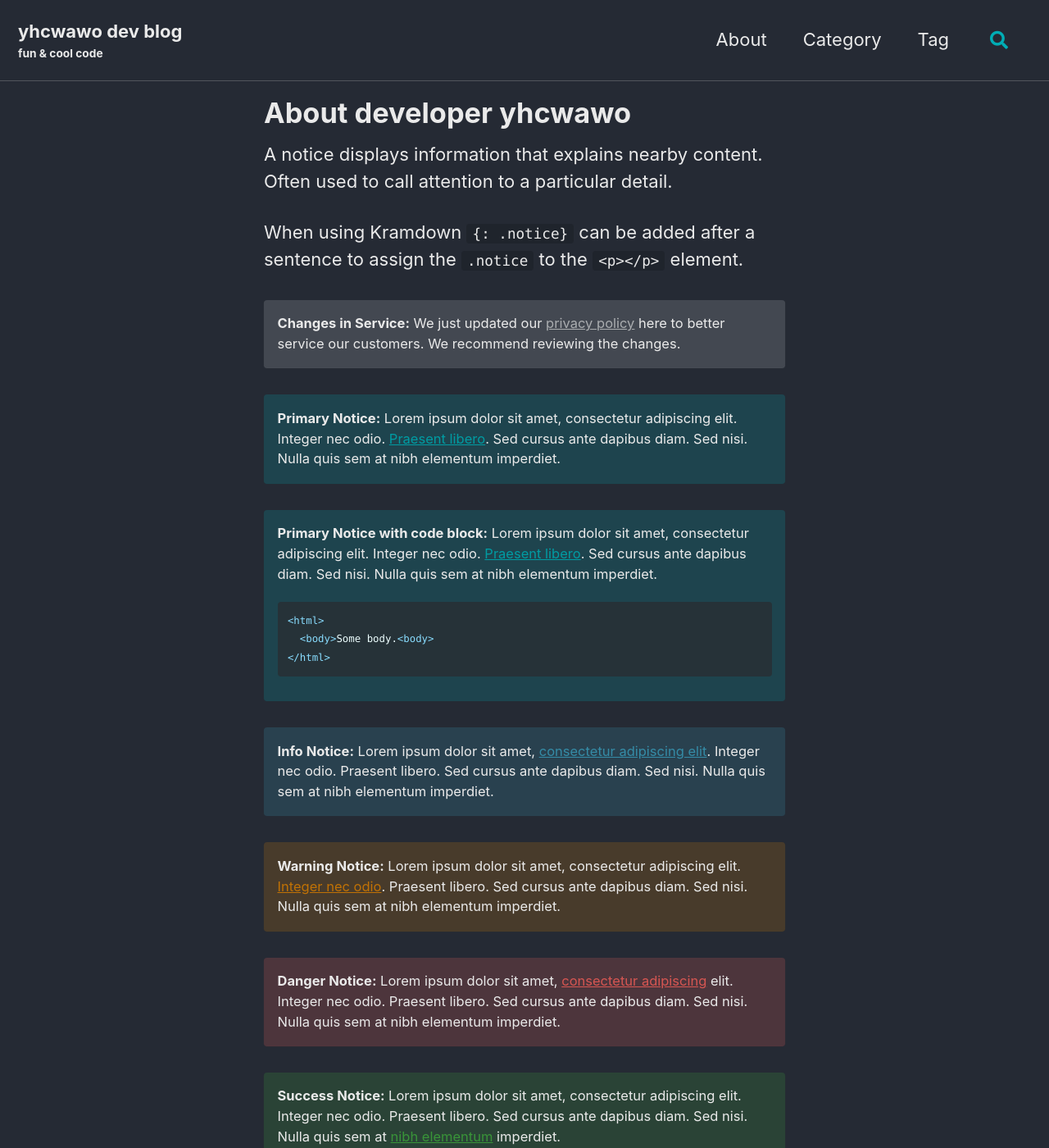
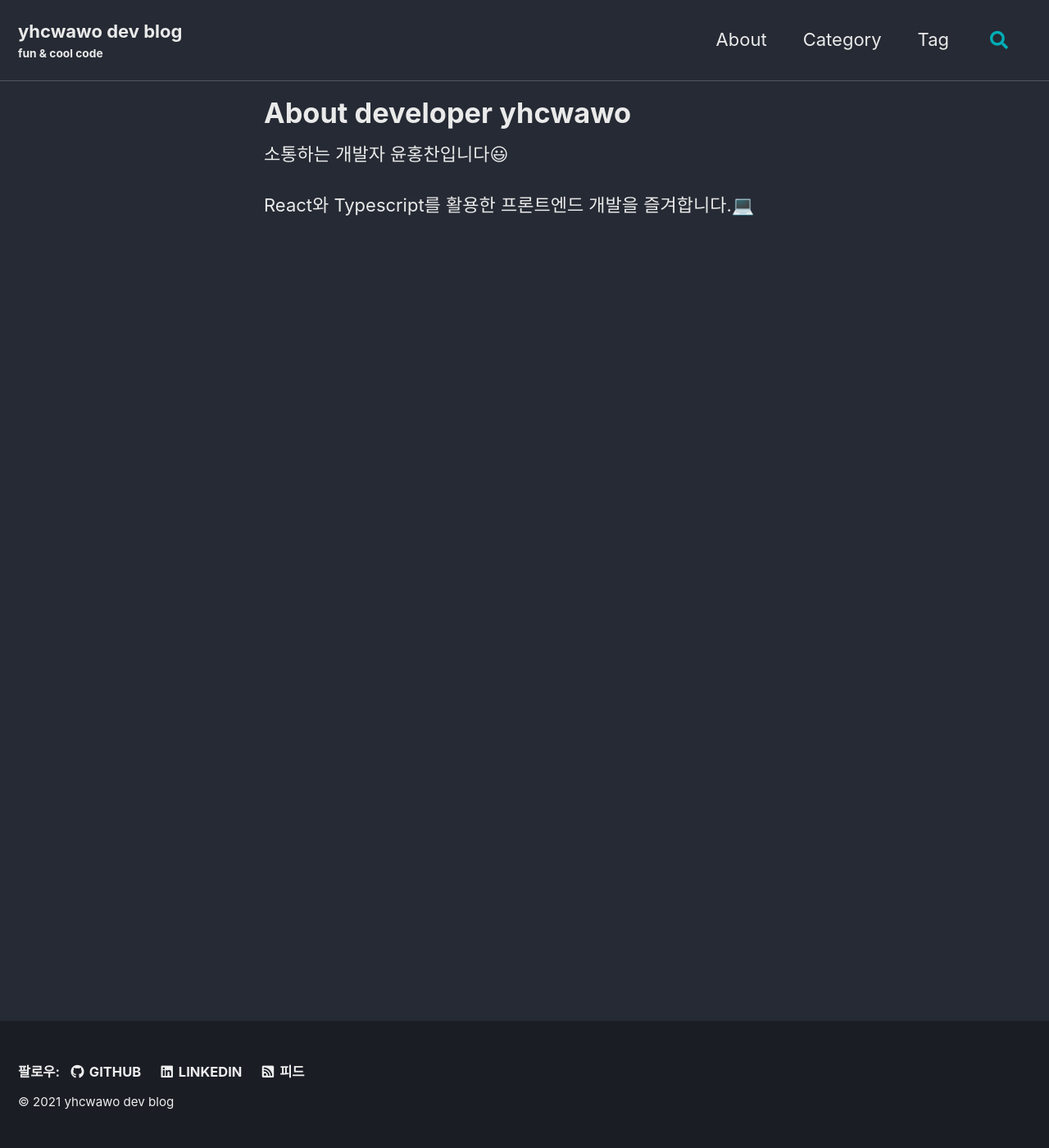
Before and after one commit to yhcwawo/yhcwawo.github.io, a Jekyll site: the page built from _pages/about.md, in a window 1280 px wide and 1400 px high. Shown: the whole window at 82% size. Built offline with Jekyll 4.4.1, drawn with Linux system fonts in a browser that asks for light colours; cached includes are drawn as plain includes; some of the changed text lies outside the part shown.

Commit message:
blogging

````diff
--- a/_pages/about.md
+++ b/_pages/about.md
@@ -6,72 +6,6 @@ layout: single
 toc: false
 ---
 
-A notice displays information that explains nearby content. Often used to call attention to a particular detail.
+소통하는 개발자 윤홍찬입니다😃
 
-When using Kramdown `{: .notice}` can be added after a sentence to assign the `.notice` to the `<p></p>` element.
-
-**Changes in Service:** We just updated our [privacy policy](#) here to better service our customers. We recommend reviewing the changes.
-{: .notice}
-
-**Primary Notice:** Lorem ipsum dolor sit amet, consectetur adipiscing elit. Integer nec odio. [Praesent libero](#). Sed cursus ante dapibus diam. Sed nisi. Nulla quis sem at nibh elementum imperdiet.
-{: .notice--primary}
-
-<div class="notice--primary" markdown="1">
-**Primary Notice with code block:** Lorem ipsum dolor sit amet, consectetur adipiscing elit. Integer nec odio. [Praesent libero](#). Sed cursus ante dapibus diam. Sed nisi. Nulla quis sem at nibh elementum imperdiet.
-
-```html
-<html>
-  <body>Some body.<body>
-</html>
-```
-</div>
-
-**Info Notice:** Lorem ipsum dolor sit amet, [consectetur adipiscing elit](#). Integer nec odio. Praesent libero. Sed cursus ante dapibus diam. Sed nisi. Nulla quis sem at nibh elementum imperdiet.
-{: .notice--info}
-
-**Warning Notice:** Lorem ipsum dolor sit amet, consectetur adipiscing elit. [Integer nec odio](#). Praesent libero. Sed cursus ante dapibus diam. Sed nisi. Nulla quis sem at nibh elementum imperdiet.
-{: .notice--warning}
-
-**Danger Notice:** Lorem ipsum dolor sit amet, [consectetur adipiscing](#) elit. Integer nec odio. Praesent libero. Sed cursus ante dapibus diam. Sed nisi. Nulla quis sem at nibh elementum imperdiet.
-{: .notice--danger}
-
-**Success Notice:** Lorem ipsum dolor sit amet, consectetur adipiscing elit. Integer nec odio. Praesent libero. Sed cursus ante dapibus diam. Sed nisi. Nulla quis sem at [nibh elementum](#) imperdiet.
-{: .notice--success}
-
-Want to wrap several paragraphs or other elements in a notice? Using Liquid to capture the content and then filter it with `markdownify` is a good way to go.
-
-```html
-{% raw %}{% capture notice-2 %}
-#### New Site Features
-
-* You can now have cover images on blog pages
-* Drafts will now auto-save while writing
-{% endcapture %}{% endraw %}
-
-<div class="notice">{% raw %}{{ notice-2 | markdownify }}{% endraw %}</div>
-```
-
-{% capture notice-2 %}
-#### New Site Features
-
-* You can now have cover images on blog pages
-* Drafts will now auto-save while writing
-{% endcapture %}
-
-<div class="notice">
-  {{ notice-2 | markdownify }}
-</div>
-
-Or you could skip the capture and stick with straight HTML.
-
-```html
-<div class="notice">
-  <h4>Message</h4>
-  <p>A basic message.</p>
-</div>
-```
-
-<div class="notice">
-  <h4>Message</h4>
-  <p>A basic message.</p>
-</div>
+React와 Typescript를 활용한 프론트엔드 개발을 즐겨합니다.💻
````
